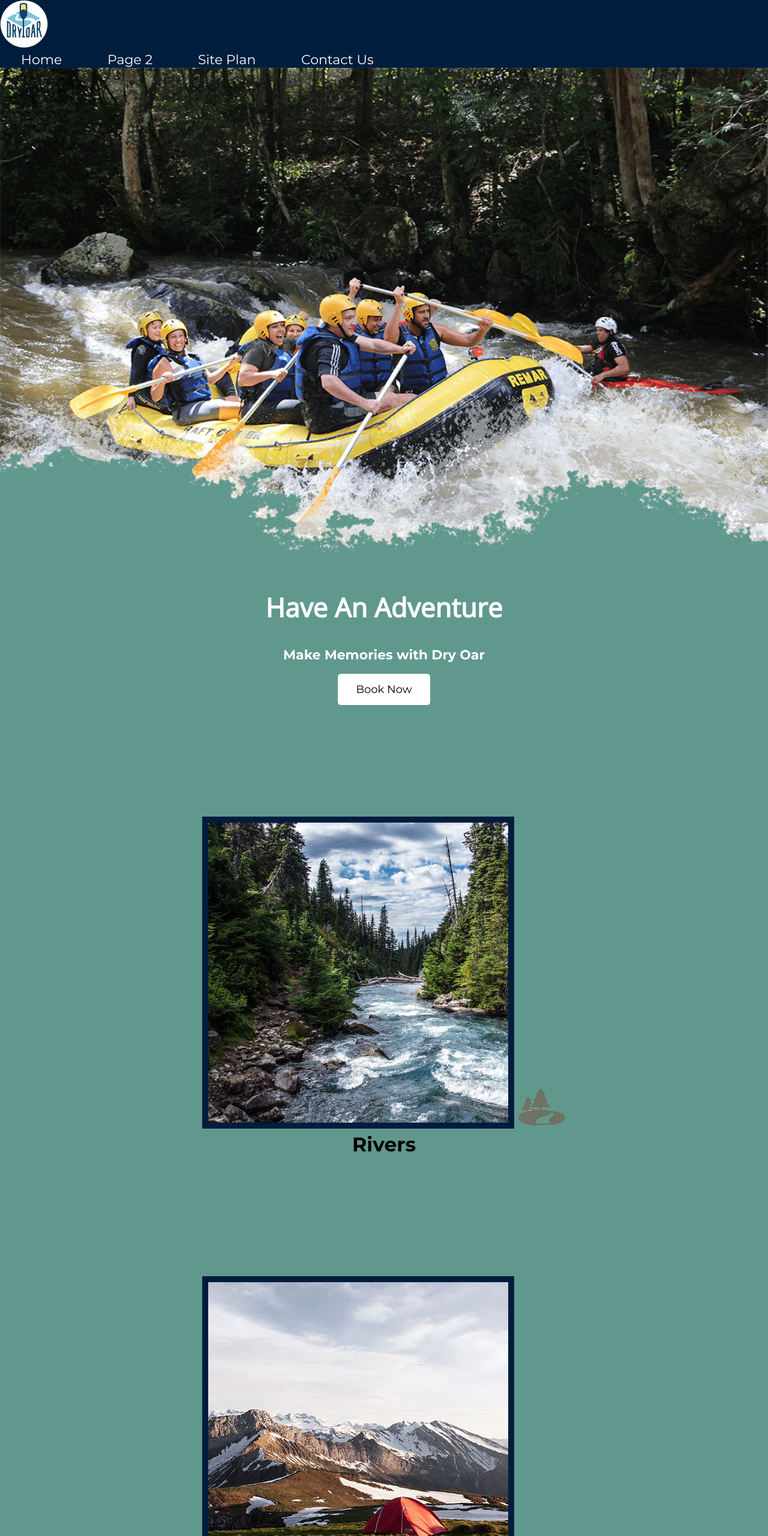
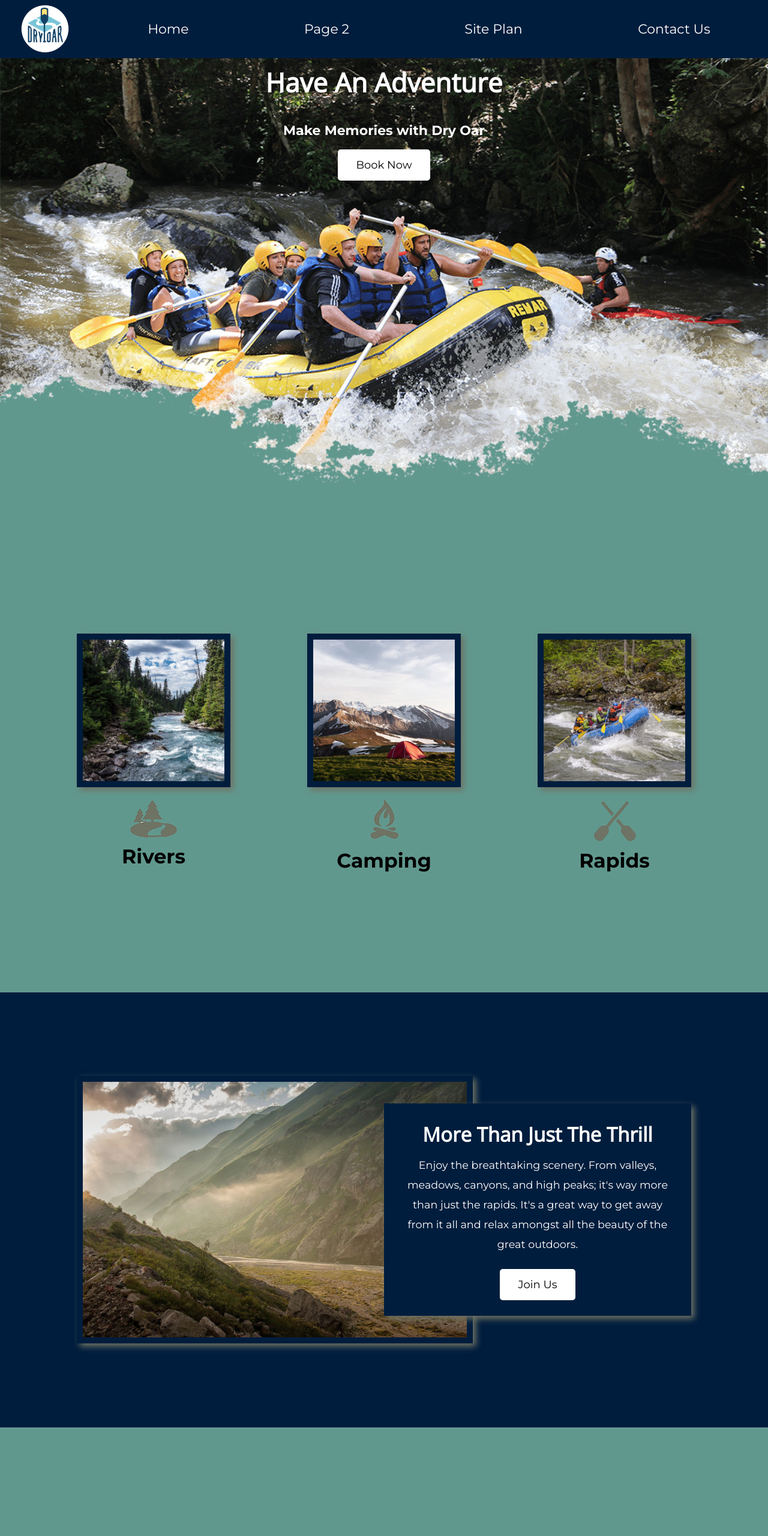
Before and after one commit to julianmp09/wdd130, a plain HTML site: page wwr/index.html in a window 1280 px wide. Shown: the top 2560 px of the page at 60% size. Drawn offline with nearby package versions, Linux system fonts and the light colour scheme; a web font is replaced by a local one.

Commit message:
add more change for layoout the home page

```diff
--- a/wwr/index.html
+++ b/wwr/index.html
@@ -8,7 +8,6 @@
     <title>Whitewater Rafting Vacations | Dry Oar Boating | Home</title>
 </head>
 <body>
-    <div id="content">
         <header>
             <a id="logo_link" href="index.html">
                 <img class="logo" src="images/logo.png" alt="Dry Oar Logo">
@@ -60,7 +59,7 @@
             <p>Enjoy the breathtaking scenery. From valleys, meadows, canyons, and high peaks; it's way more than just the rapids. It's a great way to get away from it all and relax amongst all the beauty of the great outdoors. </p>
             <a class='join' href="rivers.html">Join Us</a>
         </section>
-
+    </main>
     <footer>
         <p>Dry Oar &copy; 2023 - Julian Martinez</p>
         <p><a href="site-plan-rafting.html">Site Plan</a></p>
@@ -77,7 +76,5 @@
             </a>
         </div>
     </footer>
-    </main>
-    </div>
 </body>
 </html>
--- a/wwr/styles/style.css
+++ b/wwr/styles/style.css
@@ -1,10 +1,5 @@
 @import url('https://fonts.googleapis.com/css2?family=Montserrat:wght@200;400;700&family=Mooli&family=Open+Sans&display=swap');
 
-
-#content{
-    max-width: 1600px;
-    margin: 0 auto;
-}
 
 body{
     background-color: #61988e;
@@ -20,15 +15,24 @@ h2{
 }
 
 header{
+    display: grid;
+    grid-template-columns: 150px auto;
     background-color:  #001d3d;
 }
 
 #logo_link{
     padding-top: 5px;
+    justify-self: center;
+    align-self: center;
 }
 
 .logo{
     width: 80px;
+}
+
+nav{
+    display: flex;
+    justify-content: space-around;
 }
 
 nav a{
@@ -65,6 +69,24 @@ nav a:hover{
     margin-top: 10px;
 }
 
+#hero{
+    display: grid;
+    grid-template-columns: 1fr 3fr 1fr;
+    margin-top: -100px;
+}
+
+#hero-box {
+    grid-column: 1/4;
+    grid-row: 1/3;
+    z-index: -1;
+}
+
+#hero-msg{
+    grid-column: 2/3;
+    grid-row: 1/2;
+    margin-top: 100px;
+}
+
 #hero-img{
     width: 100%;
 }
@@ -73,8 +95,36 @@ nav a:hover{
     text-align: center;
 }
 
-.card-img{
-    border: 10px solid  #001d3d;
+.home-grid{
+    display: grid;
+    grid-template-columns: repeat(10, 1fr);
+}
+
+.card-img {
+    border: 10px solid #d9c2a3;
+    transition: transform .5s;
+    box-shadow: 5px 5px 10px #6f7364;
+}
+
+.card-img:hover {
+    opacity: .6;
+    transform: scale(1.1);
+}
+
+
+.rivers-card{
+    grid-column: 2/4;
+    grid-row: 2/3;
+}
+
+.camping-card{
+    grid-column: 5/7;
+    grid-row: 2/3;
+}
+
+.rapids-card{
+    grid-column: 8/10;
+    grid-row: 2/3;
 }
 
 .rivers-card, .camping-card, .rapids-card{
@@ -85,10 +135,19 @@ h4{
     color: white;
 }
 
+.mountains{
+    grid-column: 2/7;
+    grid-row: 5/8;
+    box-shadow: 5px 5px 10px #6f7364;
+}
+
 .msg{
     background-color: #001d3d;
     line-height: 1.5em;
     padding: 35px;
+    grid-column: 6/10;
+    grid-row: 6/7;
+    box-shadow: 5px 5px 10px #6f7364;
 }
 
 .msg h2{
@@ -100,6 +159,11 @@ h4{
     color: white;
     font-size: .8em;
     padding-bottom: 15px;
+}
+
+.card-img, .mountains{
+    border: 10px solid  #001d3d;
+    width: 100%;
 }
 
 .button-box{
@@ -117,7 +181,10 @@ main section img{
 #background {
     height: 725px;
     background-color: #001d3d;
+    grid-column: 1/11;
+    grid-row: 4/9;
 }
+
 
 .icon{
     width: 80px;
@@ -125,10 +192,13 @@ main section img{
 }
 
 footer{
+    display: flex;
     color: white;
     background-color: #001d3d;
     padding: 25px 50px;
     margin-top: 200px;
+    justify-content: space-around;
+    align-items: center;
 }
 
 footer .social img{
@@ -151,3 +221,45 @@ footer a{
 footer a:hover{
     color: white;
 }
+
+@media screen and (max-width: 900px) {
+    #hero, .home-grid {
+        display: block;
+        height: auto;
+    }
+    nav, footer {
+        flex-direction: column;
+    }
+    nav a {
+        display: block;
+        padding: 15px;
+    }
+    #hero {
+        margin-top: 0;
+    }
+    #hero-msg {
+        margin-top: 0;
+    }
+    #hero-msg h4 {
+        display: none;
+    }
+    .home-title {
+        font-size: 25px;
+        color: #6f7364;
+    }
+    .rivers-card, .camping-card, .rapids-card {
+        margin: 50px auto;
+        width: 60%;
+    }
+    #background {
+        display: none;
+    }
+    .mountains, .msg {
+        width: 80%;
+        display: block;
+        margin: 0 auto;
+    }
+    footer {
+        margin-top: 25px;
+    }
+}
```
Lines whose indentation alone changed are shown as unchanged.
